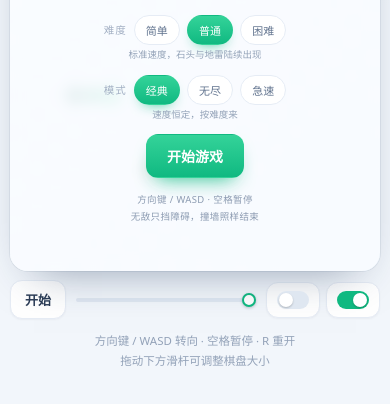
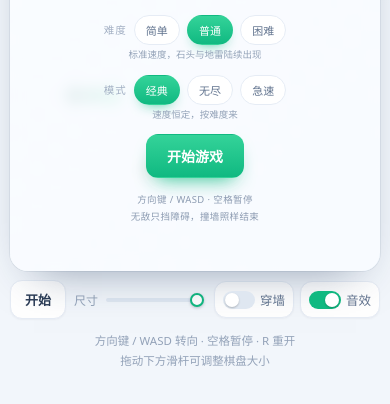
Before and after one commit to starry1221/tanchi, a plain HTML site: page index.html in a window 390 px wide. Shown: the part 346-750 px from the top of the page. Drawn offline with Linux system fonts and the light colour scheme.

Commit message:
fix: 方向键加大；修复手机端开关文字被误隐藏
方向键原先单键只有 41px，低于舒适点击下限。

- 方向键尺寸 clamp(120,16vh,160) → clamp(150,23vh,216)，单键 41px → 46~61px
- 隐藏开关文字的容器阈值由 400 降到 296。之前竖屏手机棋盘 370 也被判定为"窄"，
  连带把「穿墙 / 音效」的文字一起藏了，这次只让横屏这种极窄棋盘才隐藏
- 新增容器查询 ≤340 时只省掉「尺寸」两字，把宽度让给滑杆；≤380 时收紧开关内边距
- 修正 range 输入框未设 min-width:0 的问题：它带着约 130px 的最小宽度，
  窄屏下不收缩而是溢出，导致滑杆实际只有个位数像素可用
- fitBoard 增加按实际溢出量回缩的收尾校正，消除几像素的滚动条

实测 390/375/360 三档：方向键 61/47/46px，滑杆 136/92/68px，
开关文字全部保留，无横向纵向溢出。

```diff
--- a/index.html
+++ b/index.html
@@ -155,20 +155,21 @@
   }
   .btn.ghost:hover { background: #f6fafd; }
 
-  .bar { display: flex; align-items: center; gap: 8px; margin-top: 12px; }
+  .bar { display: flex; align-items: center; gap: 7px; margin-top: 12px; }
   .bar .btn { padding: 10px 18px; }
   .spacer { flex: 1; }
 
   /* 尺寸滑杆 */
   .sizer {
     display: flex; align-items: center; gap: 6px;
-    flex: 1 1 72px; min-width: 62px; max-width: 200px;
+    flex: 1 1 60px; min-width: 40px; max-width: 200px;
     padding: 0 2px; color: #93a2b8;
   }
   .sizer span { font-size: 12px; white-space: nowrap; }
   .sizer input[type="range"] {
     -webkit-appearance: none; appearance: none;
-    flex: 1; height: 4px; border-radius: 2px;
+    flex: 1 1 0; min-width: 0;   /* 范围输入默认 min-content 约 130px，不归零会在窄屏里溢出 */
+    height: 4px; border-radius: 2px;
     background: #dfe7f1; outline: none; cursor: pointer;
   }
   .sizer input[type="range"]::-webkit-slider-thumb {
@@ -189,15 +190,16 @@
     grid-template-columns: repeat(3, 1fr);
     grid-template-rows: repeat(3, 1fr);
     gap: 6px;
-    width: clamp(120px, 16vh, 160px);
-    height: clamp(120px, 16vh, 160px);
+    /* 每个键 ≈ 边长的三分之一；下限 150 => 单键 46px，手机上通常有 58~61px */
+    width: clamp(150px, 23vh, 216px);
+    height: clamp(150px, 23vh, 216px);
     margin: 10px auto 0;
     touch-action: none;
   }
   .dp-btn {
-    font: inherit; font-size: 17px; font-weight: 700; line-height: 1;
+    font: inherit; font-size: clamp(19px, 2.6vh, 24px); font-weight: 700; line-height: 1;
     color: #3c5a78; background: #fff;
-    border: 1px solid #e2eaf5; border-radius: 12px;
+    border: 1px solid #e2eaf5; border-radius: 14px;
     box-shadow: 0 2px 6px -3px rgba(23,48,84,.35);
     display: flex; align-items: center; justify-content: center;
     cursor: pointer; user-select: none; -webkit-user-select: none;
@@ -210,10 +212,10 @@
   .dp-down { grid-area: 3 / 2; }
   .dp-right { grid-area: 2 / 3; }
   .switch {
-    display: inline-flex; align-items: center; gap: 7px;
-    padding: 9px 12px; font-size: 12.5px; color: #62748f;
+    display: inline-flex; align-items: center; gap: 6px;
+    padding: 9px 10px; font-size: 12.5px; color: #62748f;
     background: #fff; border: 1px solid #e6ecf5; border-radius: 12px;
-    cursor: pointer; user-select: none;
+    cursor: pointer; user-select: none; white-space: nowrap;
     box-shadow: 0 1px 2px rgba(16,35,58,.04);
   }
   .switch input {
@@ -341,7 +343,7 @@
       position: fixed;
       right: max(12px, env(safe-area-inset-right));
       bottom: max(12px, env(safe-area-inset-bottom));
-      margin: 0; width: 126px; height: 126px; z-index: 5;
+      margin: 0; width: 146px; height: 146px; z-index: 5;
     }
   }
   /* 矮屏（手机横屏、小笔记本）时，底部提示挤占棋盘，直接隐藏 */
@@ -362,11 +364,18 @@
     .switch { padding: 6px 9px; }
   }
   /* 注意：这里要看「棋盘容器」的宽度，而不是窗口宽度。
-     横屏时窗口很宽但棋盘只有两百多，按窗口判断会导致底栏挤成两行 */
-  @container (max-width: 400px) {
-    .switch span { display: none; }
+     横屏时窗口很宽但棋盘只有两百多，按窗口判断会导致底栏挤成两行。
+     分两档：先省掉「尺寸」两字（滑杆本身看得懂），更窄才连开关文字一起省 */
+  @container (max-width: 340px) {
     .sizer span { display: none; }
     .sizer { max-width: none; }
+  }
+  @container (max-width: 380px) {
+    /* 省一点内边距，把空间让给滑杆，好让开关文字能保住 */
+    .switch { padding: 8px 8px; gap: 5px; }
+  }
+  @container (max-width: 296px) {
+    .switch span { display: none; }
   }
 </style>
 </head>
@@ -605,13 +614,25 @@
     var vp = viewportSize();
     var size = 0;
 
-    // 迭代两三次收敛：宽度一变，提示文字换行数也会变，进而影响可用高度
-    for (var i = 0; i < 3; i++) {
+    // 迭代收敛：宽度一变，提示文字换行数、容器查询命中的规则都会变，进而影响可用高度
+    for (var i = 0; i < 4; i++) {
       var availW = vp.w - padX;
       var availH = vp.h - chromeHeight() - padY;
-      var next = Math.round(Math.max(220, Math.min(availW, availH) * boardScale));
-      if (next === size) break;
+      var next = Math.max(220, Math.floor(Math.min(availW, availH) * boardScale));
+      if (Math.abs(next - size) <= 1) { break; }
       size = next;
+      document.documentElement.style.setProperty('--board', size + 'px');
+    }
+    if (!size) size = 220;
+    document.documentElement.style.setProperty('--board', size + 'px');
+
+    // 收尾校正：万一还有几像素溢出，按实际溢出量再收一次，保证不出现滚动条
+    for (var k = 0; k < 2; k++) {
+      var overY = document.documentElement.scrollHeight - vp.h;
+      var overX = document.documentElement.scrollWidth - vp.w;
+      var over = Math.max(overY, overX);
+      if (over <= 0 || size <= 220) break;
+      size = Math.max(220, size - over - 1);
       document.documentElement.style.setProperty('--board', size + 'px');
     }
     fitCanvas();
```
